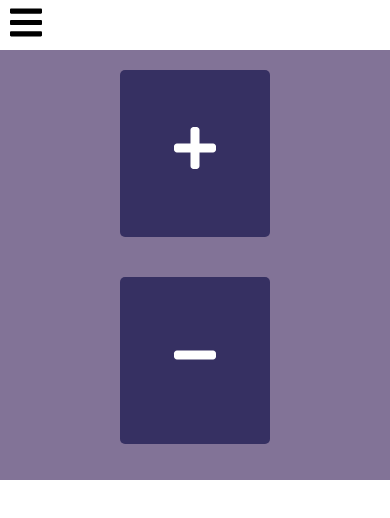
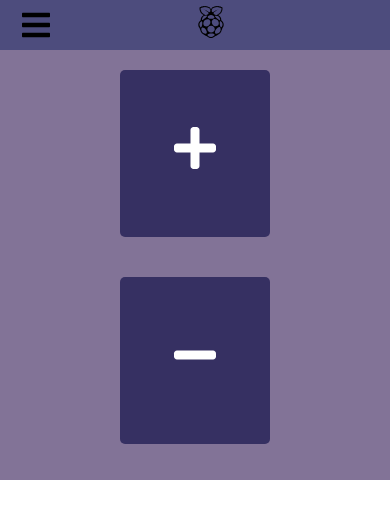
Before and after one commit to barisharslan/React-Fridge, a React (Create React App) app: page / in a window 390 px wide. Shown: the top 518 px of the page. Built offline with nearby package versions, Linux system fonts and the light colour scheme.

Commit message:
implemented toolbar, fixed formatting of hamburger icon and app icon

```diff
--- a/src/components/Navigation/Toolbar/Toolbar.js
+++ b/src/components/Navigation/Toolbar/Toolbar.js
@@ -1,15 +1,21 @@
 import React from 'react';
+import Logo from '../../UI/Logo/Logo';
 import { FaBars } from 'react-icons/fa';
+import classes from './Toolbar.module.css';
 
 const FaBarsStyle = {
   fontSize: '2rem',
-  height: '45px',
-  marginLeft: '10px'
+  display: 'inline-block'
+  // height: '45px',
+  // marginLeft: '10px',
 }
 
 const toolbar = ( props ) => (
-  <header>
-    <FaBars style={FaBarsStyle} onClick={() => alert('Hamburger clicked!')}/>
+  <header className={classes.Toolbar}>
+    <FaBars style={FaBarsStyle} />
+    <div style={FaBarsStyle}>
+      <Logo />
+    </div>
     <nav>
       {/* <NavigationItems /> */}
     </nav>
--- a/src/components/Navigation/Toolbar/Toolbar.module.css
+++ b/src/components/Navigation/Toolbar/Toolbar.module.css
@@ -1,3 +1,14 @@
 .Toolbar {
-
+  height: 50px;
+  width: 100%;
+  position: fixed;
+  top: 0;
+  left: 0;
+  background-color: #4d4c7d;
+  display: flex;
+  justify-content: space-between;
+  align-items: center;
+  padding: 0 20px;
+  box-sizing: border-box;
+  z-index: 90;
 }
--- /dev/null
+++ b/src/components/UI/Logo/Logo.js
@@ -0,0 +1,6 @@
+import React from 'react';
+import { FaRaspberryPi } from 'react-icons/fa';
+
+const logo = (props) => <FaRaspberryPi />
+
+export default logo;
--- a/src/containers/MainMenu/MainMenu.module.css
+++ b/src/containers/MainMenu/MainMenu.module.css
@@ -1,7 +1,7 @@
 .MainMenu {
   width: 100%;
   background-color: #827397;
-  margin: auto;
+  margin-top: 50px;
   height: 430px;
   overflow: auto;
   text-align: center;
```
Also changed, not shown: src/components/Navigation/SideDrawer/SideDrawer.js (+21 -0 lines), public/media/appscreenshot041220.png (added), src/components/Navigation/SideDrawer/SideDrawer.module.css (added), 1 other file (tests, documents, lock files or other folders).
